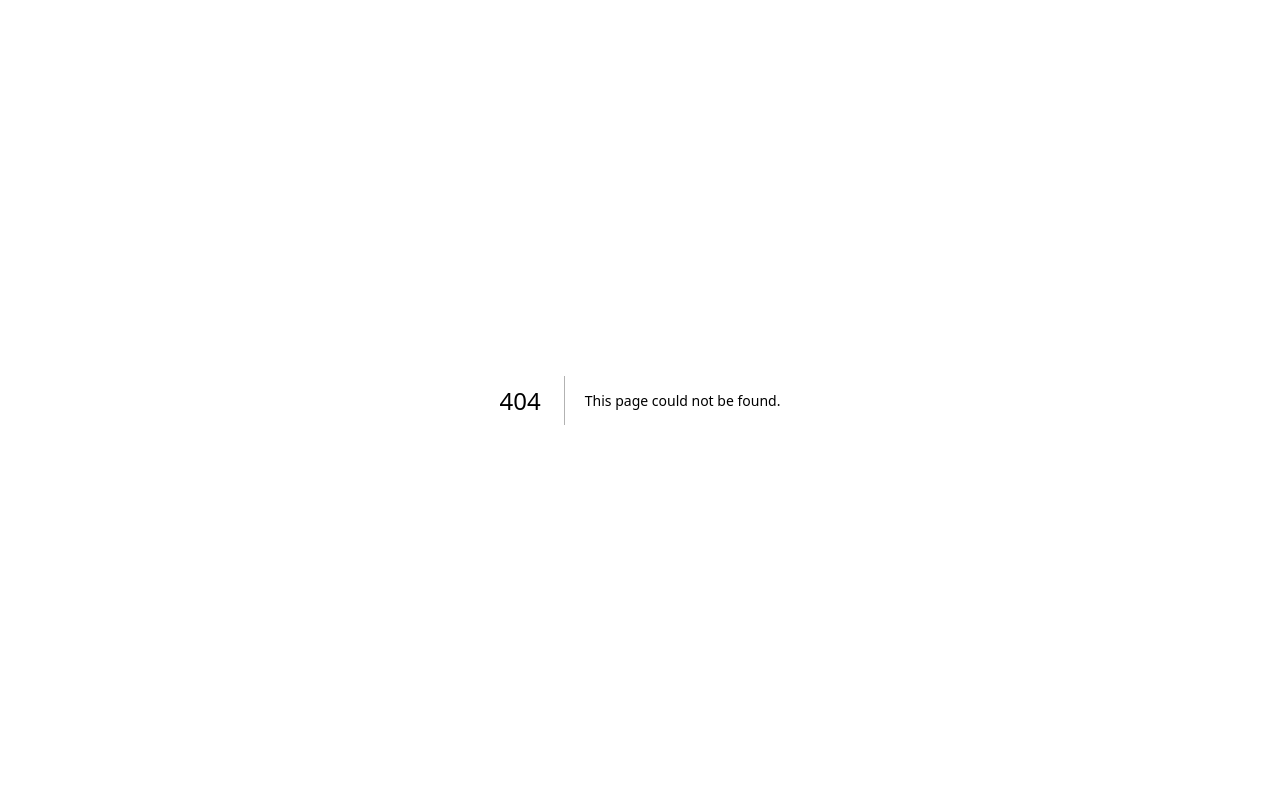
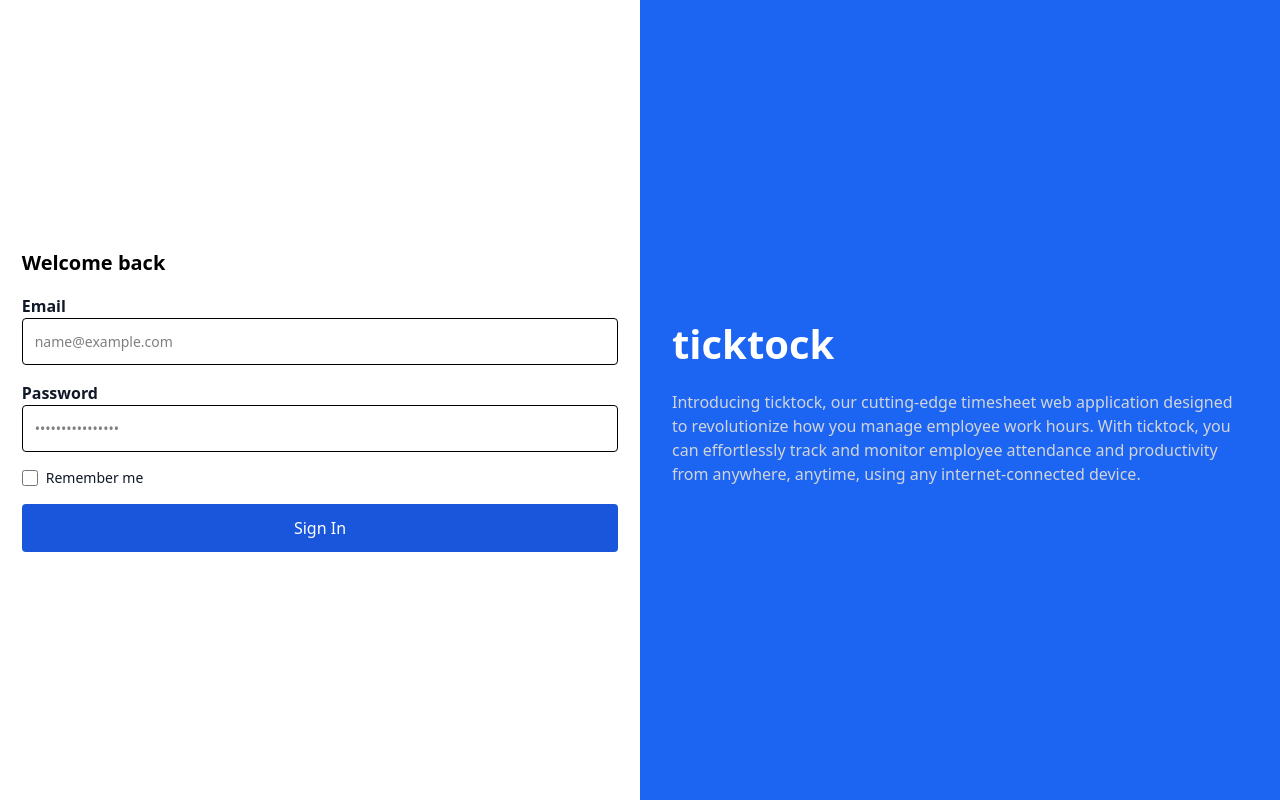
Before and after one commit to kadphises612/Tentwenty, a Next.js app: page /login in a window 1280 px wide. Before the commit this address had no page. Built offline with nearby package versions, Linux system fonts and the light colour scheme; what @ebay/nice-modal-react would draw is missing.

Commit message:
Added Sign In UI

```diff
--- /dev/null
+++ b/src/app/login/page.tsx
@@ -0,0 +1,7 @@
+import AuthLayout from '@/components/auth/AuthLayout';
+import LoginForm from '@/components/auth/LoginForm';
+import RightPanel from '@/components/auth/RightPanel';
+
+export default function LoginPage() {
+  return <AuthLayout left={<LoginForm />} right={<RightPanel />} />;
+}
--- /dev/null
+++ b/src/components/auth/AuthLayout.tsx
@@ -0,0 +1,21 @@
+type Props = {
+  left: React.ReactNode;
+  right: React.ReactNode;
+};
+
+export default function AuthLayout({
+  left,
+  right,
+}: Props) {
+  return (
+    <div className="min-h-screen grid grid-cols-1 md:grid-cols-2">
+      <div className="flex items-center justify-center ">
+        {left}
+      </div>
+
+      <div className="hidden md:flex items-center justify-center bg-primary-600 text-white p-8">
+        {right}
+      </div>
+    </div>
+  );
+}
--- /dev/null
+++ b/src/components/auth/LoginForm.tsx
@@ -0,0 +1,66 @@
+"use client";
+
+import {useRouter} from "next/navigation";
+
+export default function LoginForm() {
+
+	const router = useRouter();
+
+	const handleSubmit = (e: React.SubmitEvent<HTMLFormElement>) => {
+
+		e.preventDefault();
+		router.push('/dashboard')
+
+
+	};
+
+	return (
+		<form className="space-x-1 space-y-4 " onSubmit={handleSubmit}>
+			<h1 className="text-[20px] font-bold">Welcome back</h1>
+
+			<label
+				htmlFor="email_label"
+				className="font-semibold text-gray-900"
+			>
+				{" "}
+				Email
+			</label>
+			<input
+				type="email"
+				id="sign_in_email"
+				name="email_label"
+				placeholder="name@example.com"
+				className="w-full border p-3 text-[14px] rounded"
+			/>
+			<label htmlFor="pwd_label" className="font-semibold text-gray-900">
+				{" "}
+				Password
+			</label>
+			<input
+				type="password"
+				id="sign_in_password"
+				name="pwd_label"
+				placeholder="••••••••••••••••"
+				className="w-full border p-3 text-[14px] rounded"
+			/>
+			<div className="flex items-center gap-2">
+				<input
+					id="remember-me"
+					name="remember_me_input"
+					type="checkbox"
+					className="h-4 w-4 rounded-sm border-gray-300 accent-primary-600 focus:outline-0 cursor-pointer"
+				/>
+				<label
+					htmlFor="remember_me_input"
+					className="text-sm font-medium text-gray-900 select-none cursor-pointer"
+				>
+					Remember me
+				</label>
+			</div>
+
+			<button className="w-full bg-primary-700 text-white p-3 rounded cursor-pointer">
+				Sign In
+			</button>
+		</form>
+	);
+}
--- /dev/null
+++ b/src/components/auth/RightPanel.tsx
@@ -0,0 +1,15 @@
+export default function RightPanel() {
+	return (
+		<div className="max-w-xl">
+			<h2 className="text-[40px] font-bold mb-4">ticktock</h2>
+
+			<p className="text-[16px] text-gray-300">
+				Introducing ticktock, our cutting-edge timesheet web application
+				designed to revolutionize how you manage employee work hours.
+				With ticktock, you can effortlessly track and monitor employee
+				attendance and productivity from anywhere, anytime, using any
+				internet-connected device.
+			</p>
+		</div>
+	);
+}
--- a/src/components/layout/Header.tsx
+++ b/src/components/layout/Header.tsx
@@ -1,11 +1,18 @@
+'use client';
+
+import { useRouter } from 'next/navigation';
+
 import { ChevronDown } from 'lucide-react';
 
 export default function Header() {
+  const router = useRouter();
   return (
     <header className="h-16 border-b border-slate-200 bg-white">
       <div className="flex h-full items-center justify-between px-6">
         <div className="flex items-center gap-10">
-          <h1 className="text-[24px] font-semibold tracking-tight text-gray-900">
+          <h1
+            className="text-[24px] font-semibold tracking-tight text-gray-900 cursor-pointer"
+            onClick={() => router.push('/dashboard')}>
             ticktock
           </h1>
 
```
